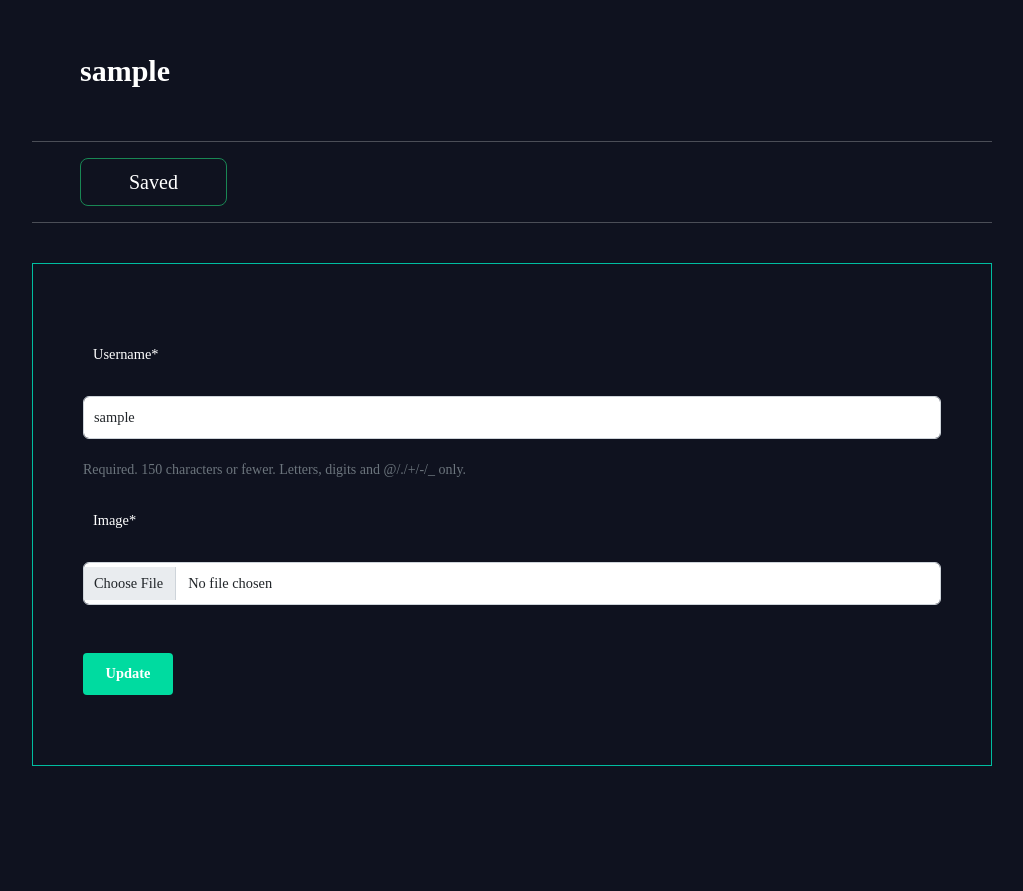
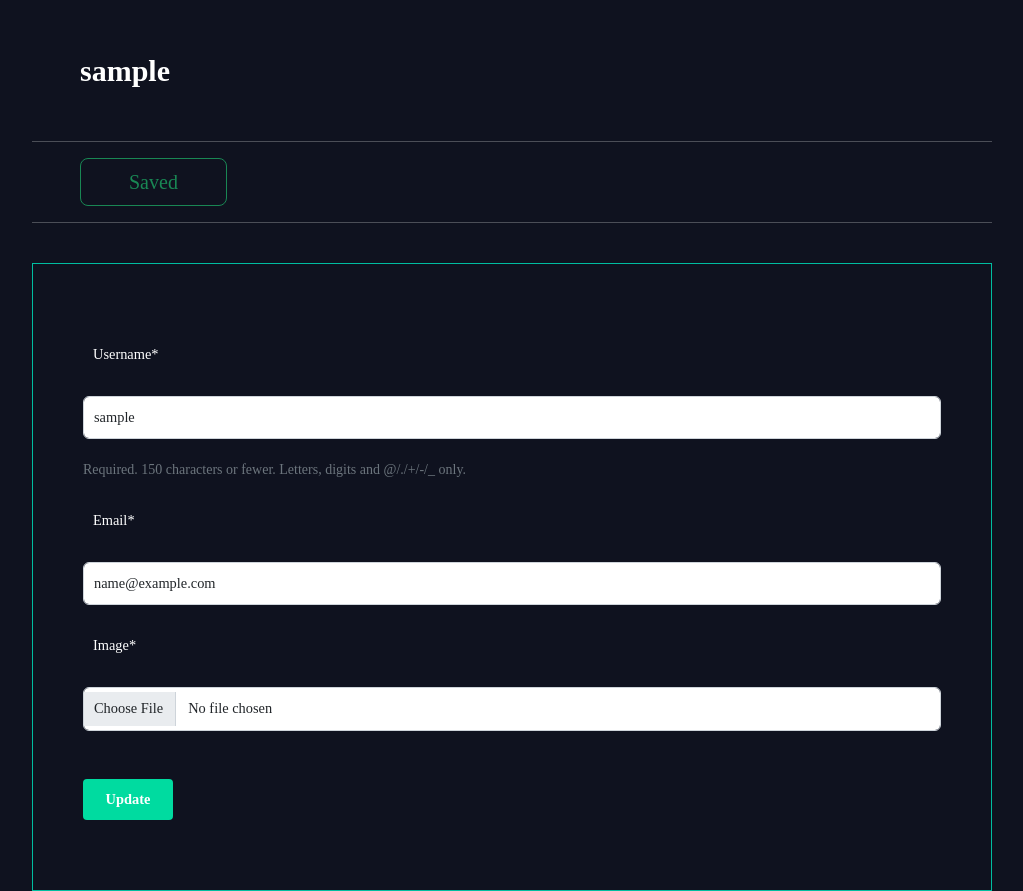
Before and after one commit to mohamedhw/djp, a Django app: page /account/profile/ in a window 1280 px wide. Shown: the part 466-1357 px from the top of the page, without its empty margins (128-1151 px from the left). Before the commit the page ends 1232 px from the top, so only its background shows below. Run offline with Django 4.2, Linux system fonts and the light colour scheme; the visitor is signed in with stand-in values (Sample User, id 1); some libraries are stand-ins or nearby versions.

Commit message:
fix: fix for update profile image

```diff
--- a/src/Articels/templates/Articels/articel_detail.html
+++ b/src/Articels/templates/Articels/articel_detail.html
@@ -13,7 +13,9 @@
     <p>{{object.body}}</p>
     <p>{{object.date}}</p>
     <p class="author">Added By {{object.author.username}}</p>
-    <button class="btn btn-outline-success px-5 " id="save-button">Save</button>
+    {% if user.is_authenticated %}
+      <button class="btn btn-outline-success px-5 " id="save-button">Save</button>
+    {% endif %}
   </div>
 </div>
 <script>
--- a/src/accounts/forms.py
+++ b/src/accounts/forms.py
@@ -1,15 +1,16 @@
-from django.forms import ModelForm
+from django import forms
 from .models import Profile
 from django.contrib.auth.models import User
 
 
-class UserUpdateForm(ModelForm):
+class UserUpdateForm(forms.ModelForm):
+    email = forms.EmailField()
     class Meta:
         model = User
-        fields = ['username']
+        fields = ['username', 'email']
 
 
-class UserProfileForm(ModelForm):
+class UserProfileForm(forms.ModelForm):
     class Meta:
         model = Profile
         fields = ['image']
--- a/src/accounts/templates/accounts/profile.html
+++ b/src/accounts/templates/accounts/profile.html
@@ -6,10 +6,12 @@
 <p class="m-5 mt-1" style="font-size:30px; font-weight:bold">{{ user.username }}</p>
 
 <hr/>
-    <button class="btn btn-outline-success btn-lg mx-5 px-5"><a href="{% url 'articles:saved' %}">Saved</a></button>
+    <a href="{% url 'articles:saved' %}">
+        <button class="btn btn-outline-success btn-lg mx-5 px-5">Saved</button>
+    </a>
 <hr/>
 <br>
-<form class="site_form" method="post">
+<form class="site_form" method="post" enctype="multipart/form-data">
     {% csrf_token %}
     {{ u_form|crispy }}
     {{ p_form|crispy }}
--- a/src/accounts/views.py
+++ b/src/accounts/views.py
@@ -57,8 +57,9 @@ def profile(request):
         if u_form.is_valid() and p_form.is_valid():
             u_form.save()
             p_form.save()
+            print(p_form)
             messages.success(request, f'Your account has been updated!')
-            # return redirect('profile')
+            return redirect('accounts:profile')
 
     else:
         u_form = UserUpdateForm(instance=request.user)
```
Also changed, not shown: src/media/profile_image/wallpaperflare.com_wallpaper.jpg (added).
